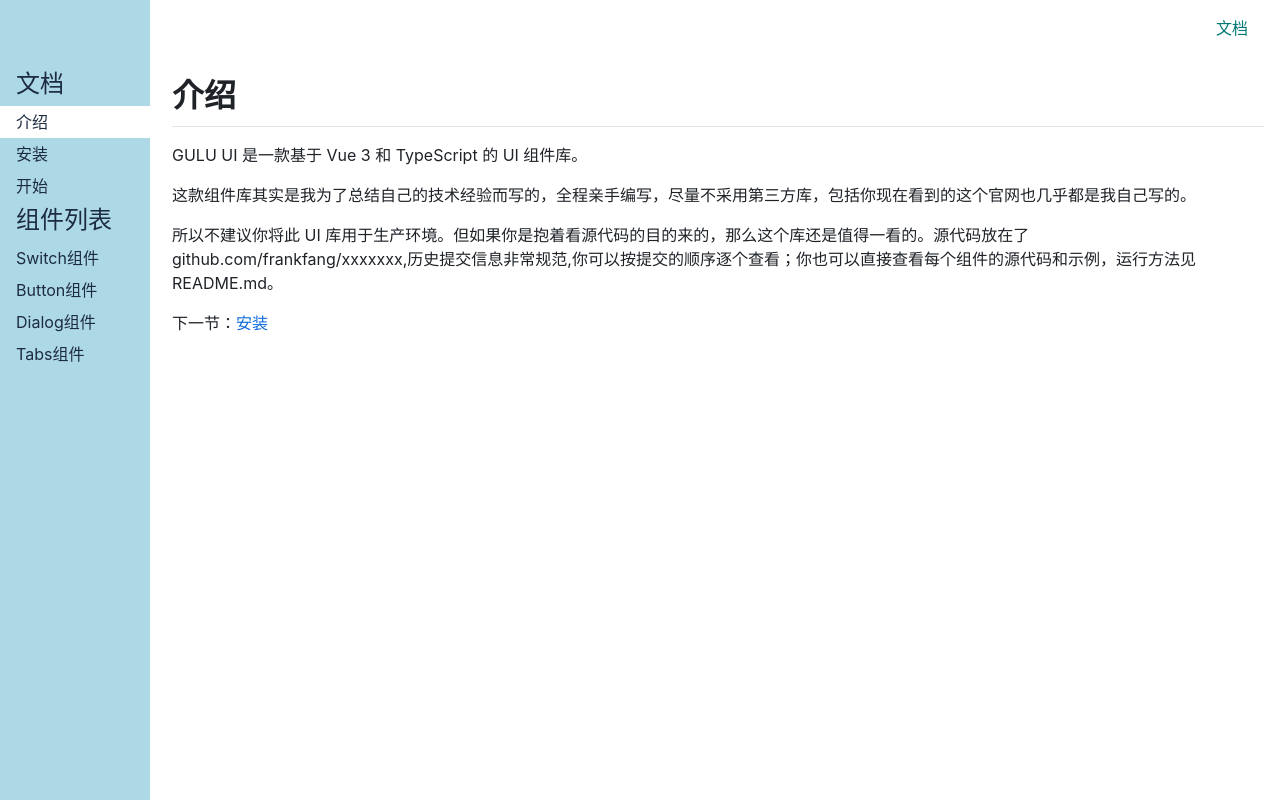
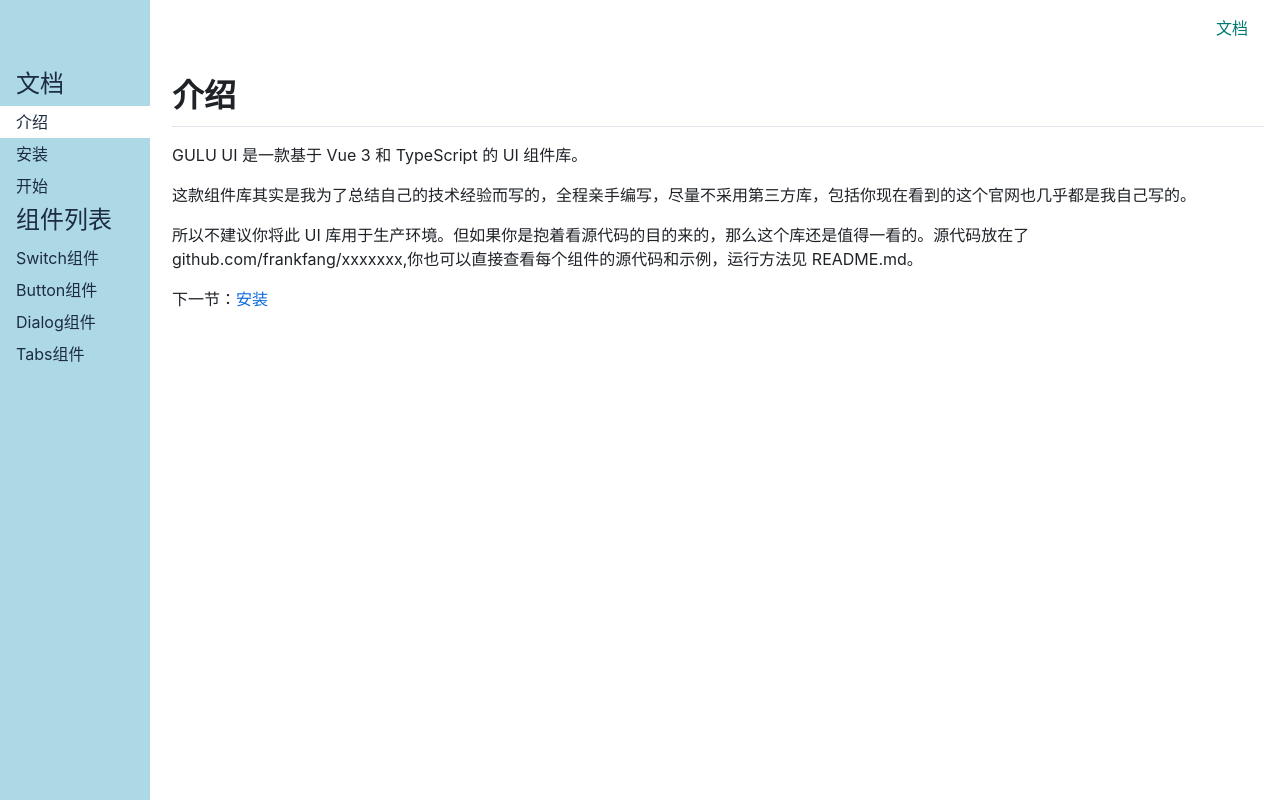
Before and after one commit to 2896279075l/guluUI-website-code, a Vue app: page /#/doc/intro in a window 1280 px wide. Built offline with nearby package versions, Linux system fonts and the light colour scheme.

Commit message:
忽略dist目录

```diff
--- a/src/views/Intro.vue
+++ b/src/views/Intro.vue
@@ -8,7 +8,7 @@
     <p>
       所以不建议你将此 UI
       库用于生产环境。但如果你是抱着看源代码的目的来的，那么这个库还是值得一看的。源代码放在了
-      github.com/frankfang/xxxxxxx,历史提交信息非常规范,你可以按提交的顺序逐个查看；你也可以直接查看每个组件的源代码和示例，运行方法见
+      github.com/frankfang/xxxxxxx,你也可以直接查看每个组件的源代码和示例，运行方法见
       README.md。
     </p>
     下一节：<a href="#/doc/install">安装</a>
```
Also changed, not shown: 1 other file (tests, documents, lock files or other folders).
